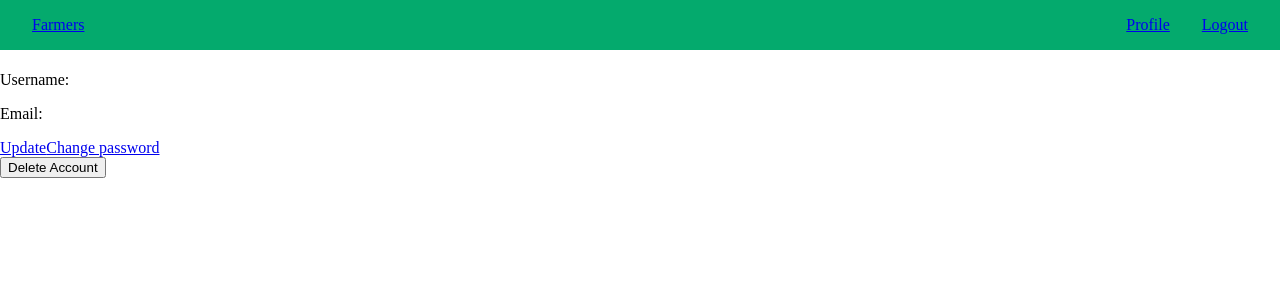
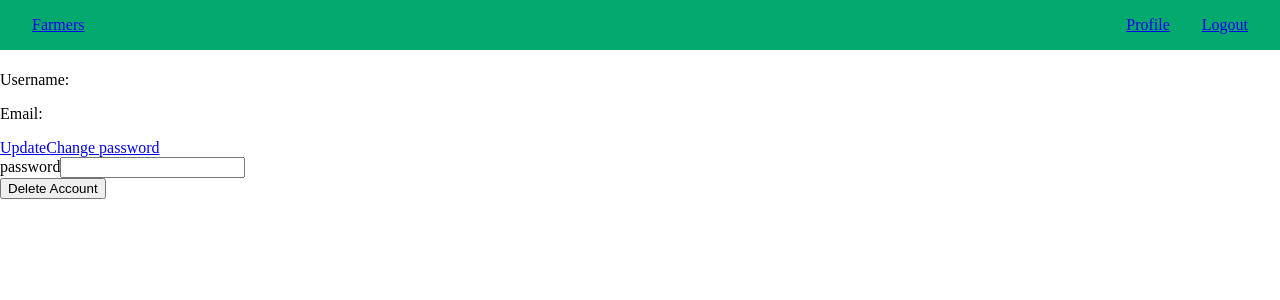
Before and after one commit to Dedda/farme.rs, an Angular app in the folder web/: page /user in a window 1280 px wide. Shown: the top 300 px of the page. Built offline with nearby package versions, Linux system fonts and the light colour scheme; no server answers; sample sign-in values are in the browser's storage.

Commit message:
FRM-73: Require password to delete current user

```diff
--- a/web/src/app/api/user.service.ts
+++ b/web/src/app/api/user.service.ts
@@ -29,9 +29,9 @@ export class UserService {
     return this.http.post(Api.API_BASE_URL + '/users/change-password', change, {headers: h}).pipe(map(_res => true));
   }
 
-  public deleteCurrentUser(): Observable<boolean> {
+  public deleteCurrentUser(password: string): Observable<boolean> {
     const h = new HttpHeaders({ 'Content-Type': 'application/json' });
-    return this.http.delete(Api.API_BASE_URL + '/users/current-user', {headers: h}).pipe(map(_res => true));
+    return this.http.post(Api.API_BASE_URL + '/users/delete-current', {password: password}, {headers: h}).pipe(map(_res => true));
   }
 }
 
--- a/web/src/app/component/user-page/user-page.component.html
+++ b/web/src/app/component/user-page/user-page.component.html
@@ -8,6 +8,15 @@
     <a [routerLink]="['/user', 'pwchange']">Change password</a>
 </div>
 <div>
+    <div>
+        <label for="password">password</label>
+        <input
+                type="password"
+                id="password"
+                name="password"
+                required
+                [(ngModel)]="password"/>
+    </div>
     <button
             class="deletebtn"
             [disabled]="submitting"
--- a/web/src/app/component/user-page/user-page.component.ts
+++ b/web/src/app/component/user-page/user-page.component.ts
@@ -3,11 +3,14 @@ import {AuthService} from "../../auth.service";
 import {Router, RouterLink} from "@angular/router";
 import {User} from "../../api/models";
 import {UserService} from "../../api/user.service";
+import {FormsModule, ReactiveFormsModule} from "@angular/forms";
 
 @Component({
     selector: 'app-user-page',
     imports: [
-        RouterLink
+        RouterLink,
+        ReactiveFormsModule,
+        FormsModule
     ],
     templateUrl: './user-page.component.html',
     styleUrl: './user-page.component.css'
@@ -16,6 +19,7 @@ export class UserPageComponent implements OnInit {
 
     user: User = new User('', '', '', '');
     submitting = false;
+    password = '';
 
     constructor(
         private authService: AuthService,
@@ -34,9 +38,16 @@ export class UserPageComponent implements OnInit {
         }
     }
 
+    validate(): boolean {
+        return this.password.length >= 8 && this.password.length >= 8;
+    }
+
     delete_action(): void {
+        if (!this.validate()) {
+            return;
+        }
         this.submitting = true;
-        this.userService.deleteCurrentUser().subscribe({
+        this.userService.deleteCurrentUser(this.password).subscribe({
             next: res => {
                 if (res) {
                     this.authService.logout();
```
Also changed, not shown: 2 other files (tests, documents, lock files or other folders).
